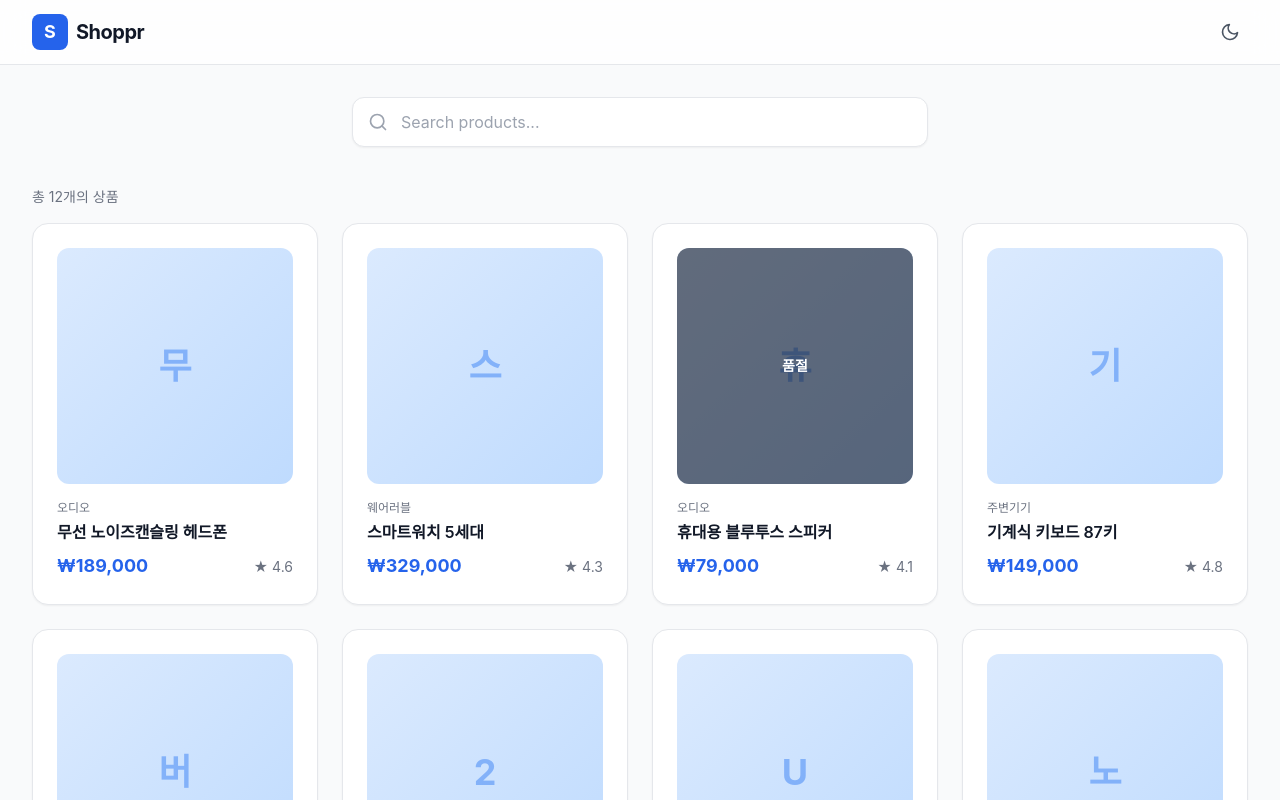
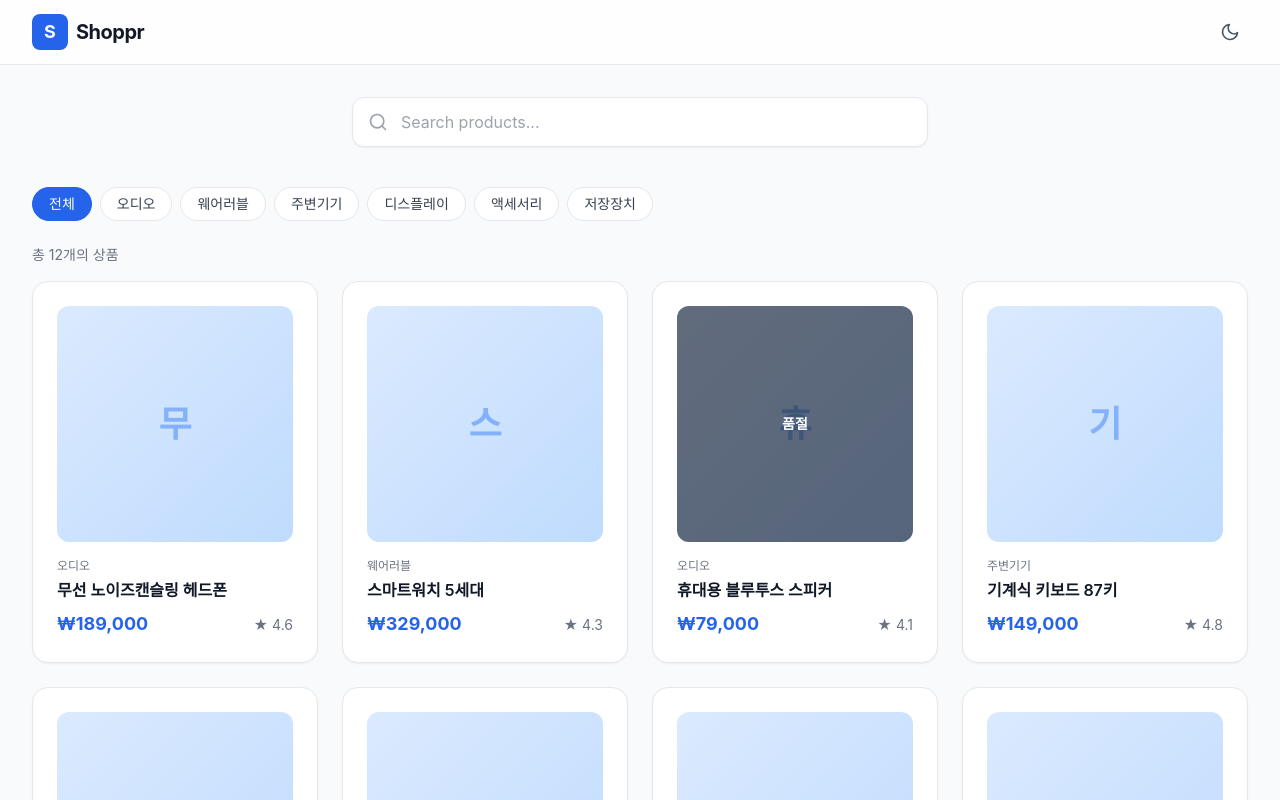
Before and after one commit to rubjin/frontStudy, a React (Vite) app: page / in a window 1280 px wide. Shown: the top 800 px of the page. Built offline with nearby package versions, Linux system fonts and the light colour scheme.

Commit message:
스텝 1수정

```diff
--- a/src/App.jsx
+++ b/src/App.jsx
@@ -1,11 +1,19 @@
 import { useState } from 'react'
 import Header from './components/Header'
 import SearchBar from './components/SearchBar'
+import CategoryFilter from './components/CategoryFilter'
 import CardGrid from './components/CardGrid'
+import { products } from './data/products'
+import { ALL_CATEGORIES, filterProducts, getCategories } from './lib/filterProducts'
+
+const categories = getCategories(products)
 
 function App() {
   const [dark, setDark] = useState(false)
   const [query, setQuery] = useState('')
+  const [category, setCategory] = useState(ALL_CATEGORIES)
+
+  const visible = filterProducts(products, { query, category })
 
   return (
     <div className={dark ? 'dark' : ''}>
@@ -13,7 +21,8 @@ function App() {
         <Header dark={dark} onToggle={() => setDark((d) => !d)} />
         <main className="max-w-7xl mx-auto px-4 sm:px-6 lg:px-8 py-8">
           <SearchBar value={query} onChange={setQuery} />
-          <CardGrid query={query} />
+          <CategoryFilter categories={categories} value={category} onChange={setCategory} />
+          <CardGrid products={visible} query={query} />
         </main>
       </div>
     </div>
--- a/src/components/CardGrid.jsx
+++ b/src/components/CardGrid.jsx
@@ -1,24 +1,15 @@
-import { products } from '../data/products'
 import Card from './Card'
 
-function CardGrid({ query }) {
-  const keyword = query.trim().toLowerCase()
-  const visible = keyword
-    ? products.filter(
-        (p) =>
-          p.name.toLowerCase().includes(keyword) ||
-          p.category.toLowerCase().includes(keyword)
-      )
-    : products
-
-  if (visible.length === 0) {
+function CardGrid({ products, query }) {
+  if (products.length === 0) {
+    const keyword = query.trim()
     return (
       <div className="py-20 text-center">
         <p className="text-lg font-semibold text-gray-900 dark:text-gray-100">
-          &lsquo;{query.trim()}&rsquo;에 대한 검색 결과가 없습니다
+          {keyword ? <>&lsquo;{keyword}&rsquo;에 대한 검색 결과가 없습니다</> : '조건에 맞는 상품이 없습니다'}
         </p>
         <p className="mt-2 text-sm text-gray-500 dark:text-gray-400">
-          다른 키워드로 검색하거나 카테고리명을 입력해 보세요.
+          다른 키워드로 검색하거나 카테고리를 바꿔 보세요.
         </p>
       </div>
     )
@@ -27,10 +18,10 @@ function CardGrid({ query }) {
   return (
     <>
       <p aria-live="polite" className="mb-4 text-sm text-gray-500 dark:text-gray-400">
-        총 {visible.length}개의 상품
+        총 {products.length}개의 상품
       </p>
       <ul className="grid grid-cols-1 sm:grid-cols-2 lg:grid-cols-3 xl:grid-cols-4 gap-6">
-        {visible.map((product) => (
+        {products.map((product) => (
           <li key={product.id}>
             <Card product={product} />
           </li>
--- /dev/null
+++ b/src/components/CategoryFilter.jsx
@@ -0,0 +1,26 @@
+function CategoryFilter({ categories, value, onChange }) {
+  return (
+    <div role="group" aria-label="카테고리 필터" className="mb-6 flex flex-wrap gap-2">
+      {categories.map((category) => {
+        const selected = category === value
+        return (
+          <button
+            key={category}
+            type="button"
+            aria-pressed={selected}
+            onClick={() => onChange(category)}
+            className={`rounded-full border px-4 py-1.5 text-sm font-medium transition-colors duration-200 ${
+              selected
+                ? 'border-primary-600 bg-primary-600 text-white'
+                : 'border-gray-200 bg-white text-gray-700 hover:bg-gray-100 dark:border-gray-700 dark:bg-gray-900 dark:text-gray-300 dark:hover:bg-gray-800'
+            }`}
+          >
+            {category}
+          </button>
+        )
+      })}
+    </div>
+  )
+}
+
+export default CategoryFilter
--- /dev/null
+++ b/src/lib/filterProducts.js
@@ -0,0 +1,19 @@
+export const ALL_CATEGORIES = '전체'
+
+export function getCategories(products) {
+  return [ALL_CATEGORIES, ...new Set(products.map((p) => p.category))]
+}
+
+export function filterProducts(products, { query, category }) {
+  const keyword = query.trim().toLowerCase()
+
+  return products.filter((p) => {
+    const matchesKeyword =
+      !keyword ||
+      p.name.toLowerCase().includes(keyword) ||
+      p.category.toLowerCase().includes(keyword)
+    const matchesCategory = category === ALL_CATEGORIES || p.category === category
+
+    return matchesKeyword && matchesCategory
+  })
+}
```
